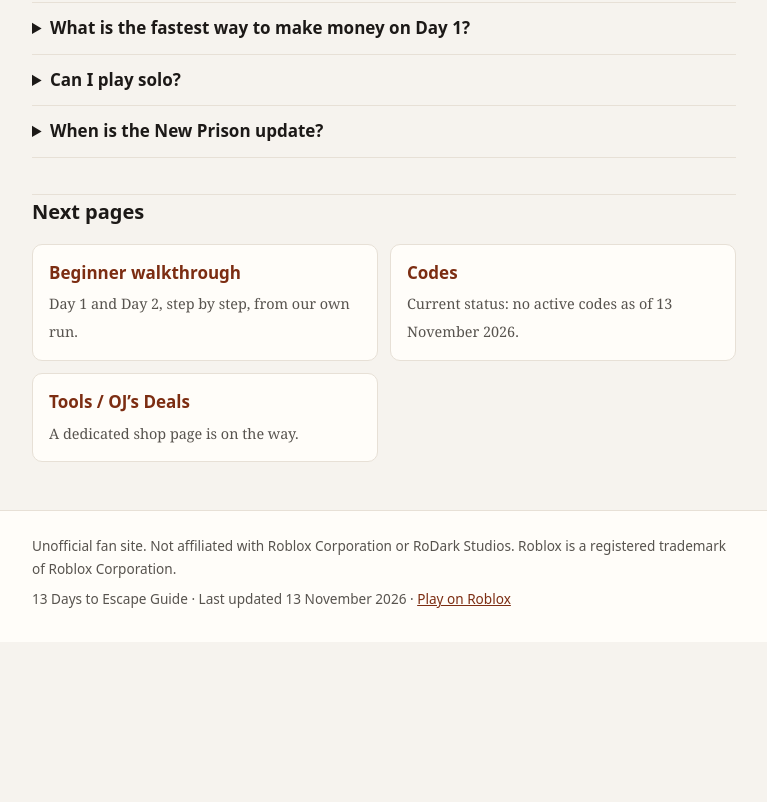
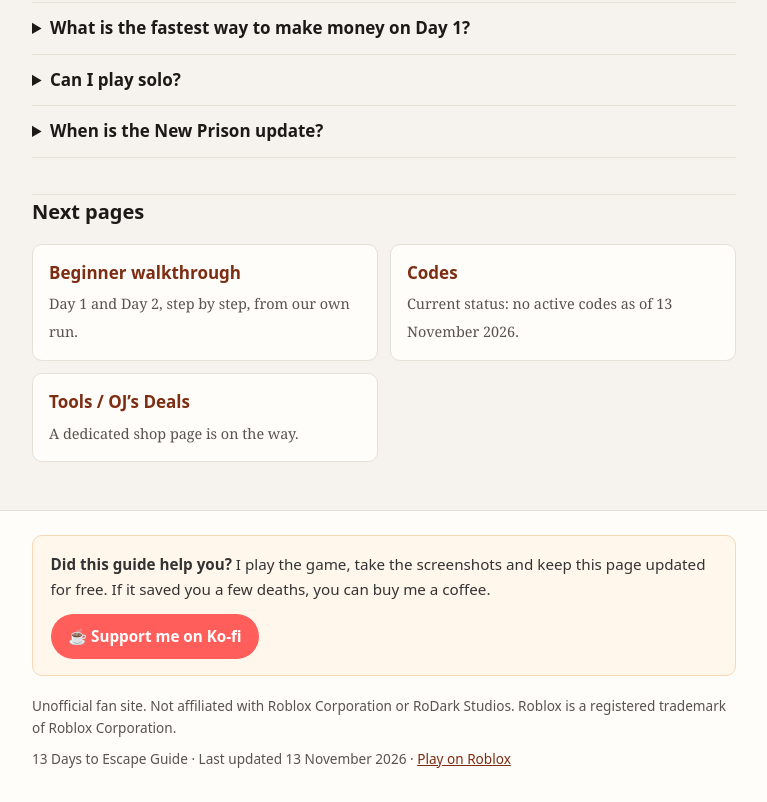
Before and after one commit to huohuwu/13daystoescapeguide, a plain HTML site: page index.html in a window 1280 px wide. Shown: the part 8045-8847 px from the top of the page, without its empty margins (256-1023 px from the left). Before the commit the page ends 8687 px from the top, so only its background shows below. Drawn offline with Linux system fonts and the light colour scheme.

Commit message:
Add files via upload

```diff
--- a/index.html
+++ b/index.html
@@ -329,6 +329,10 @@
   </main>
   <footer class="site-footer">
     <div class="wrap">
+      <div class="support-box">
+        <p><strong>Did this guide help you?</strong> I play the game, take the screenshots and keep this page updated for free. If it saved you a few deaths, you can buy me a coffee.</p>
+        <a class="kofi-btn" href="https://ko-fi.com/13daystoescape" target="_blank" rel="noopener">&#9749; Support me on Ko-fi</a>
+      </div>
       <p>Unofficial fan site. Not affiliated with Roblox Corporation or RoDark Studios. Roblox is a registered trademark of Roblox Corporation.</p>
       <p>13 Days to Escape Guide · Last updated 13 November 2026 · <a href="https://www.roblox.com/games/134117451433332/13-Days-to-Escape">Play on Roblox</a></p>
     </div>
--- a/styles.css
+++ b/styles.css
@@ -284,3 +284,8 @@ th {
 figure { margin: 1.5rem 0; }
 figure img { display: block; max-width: 100%; height: auto; border-radius: 8px; border: 1px solid rgba(0,0,0,.12); }
 figcaption { font-size: .9rem; opacity: .8; margin-top: .4rem; }
+
+.support-box { background: #fff7ec; border: 1px solid #f3d9b5; border-radius: 10px; padding: 1rem 1.1rem; margin-bottom: 1.2rem; color: #333; font-size: 0.95rem; }
+.support-box p { margin: 0 0 0.75rem; }
+.kofi-btn { display: inline-block; background: #ff5e5b; color: #fff !important; text-decoration: none; font-weight: 700; padding: 0.6rem 1.1rem; border-radius: 999px; }
+.kofi-btn:hover { background: #e94b48; }
```
Also changed, not shown: codes/index.html (+4 -0 lines), tools/index.html (+4 -0 lines), walkthrough/index.html (+4 -0 lines).
